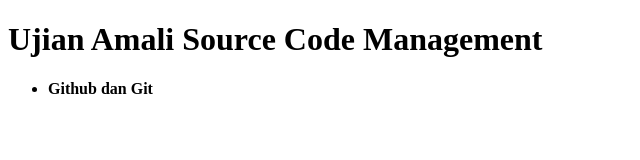
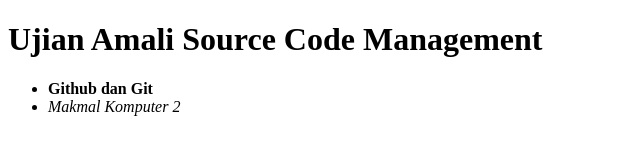
Before and after one commit to ImanDanl/ujianscm, a plain HTML site: page amali.html in a window 1280 px wide. Shown: the whole page, without its empty margins (0-640 px from the left). Drawn offline with Linux system fonts and the light colour scheme.

Commit message:
tambah content dalam file

```diff
--- a/amali.html
+++ b/amali.html
@@ -10,6 +10,7 @@
     <h1>Ujian Amali Source Code Management</h1>
     <ul>
         <li><b>Github dan Git</b></li>
+        <li style="font-style: italic;">Makmal Komputer 2</li>
     </ul>
 
 </body>
```
